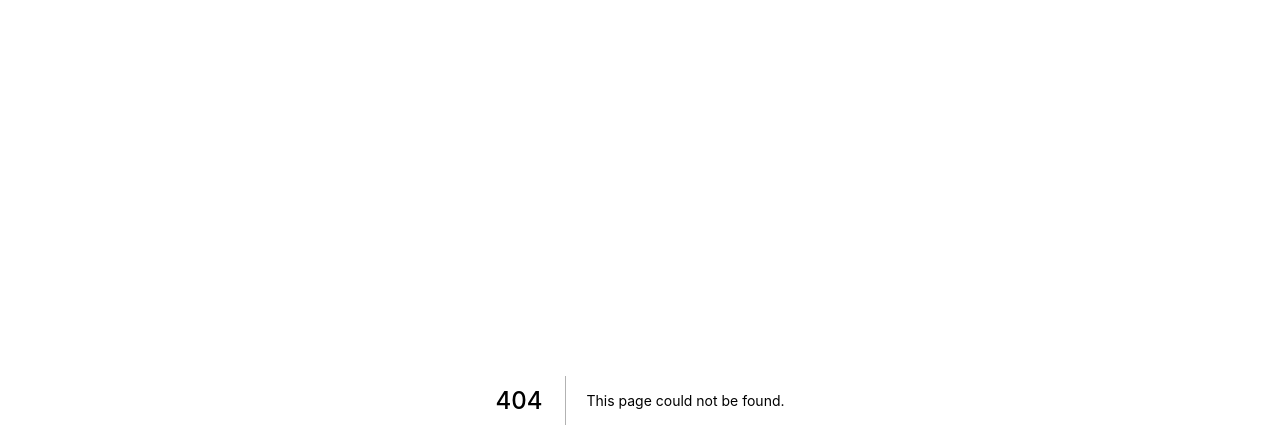
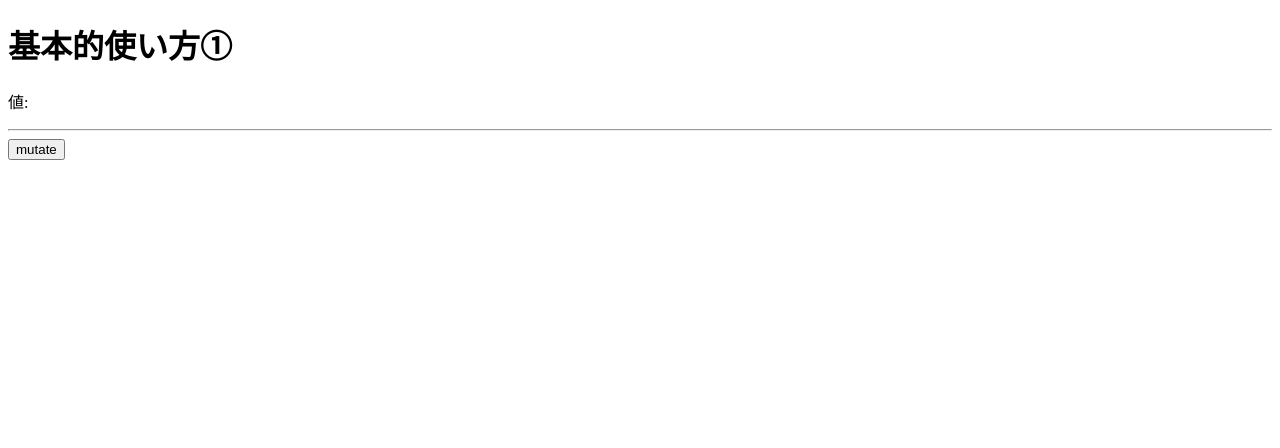
Before and after one commit to higoshi/next-swr-post, a Next.js app: page /basic-usage-1 in a window 1280 px wide. Before the commit this address had no page. Shown: the top 448 px of the page. Built offline with nearby package versions, Linux system fonts and the light colour scheme.

Commit message:
set basic usage

```diff
--- /dev/null
+++ b/pages/basic-usage-1.tsx
@@ -0,0 +1,20 @@
+import React from 'react';
+import {NextPage} from 'next';
+import useSWR, {mutate} from 'swr';
+
+const basicUsage1: NextPage = () => {
+  const {data} = useSWR<number>('example/key');
+
+  return <>
+    <h1>基本的使い方①</h1>
+    <p>値: {data}</p>
+    <hr/>
+    <button onClick={() => {
+      mutate('example/key', Math.random() * 10000 | 0);
+    }}>
+      mutate
+    </button>
+  </>;
+};
+
+export default basicUsage1;
```
Also changed, not shown: pages/basic-usage-2.tsx (added, +20 -0 lines), pages/index.tsx (+14 -0 lines).
